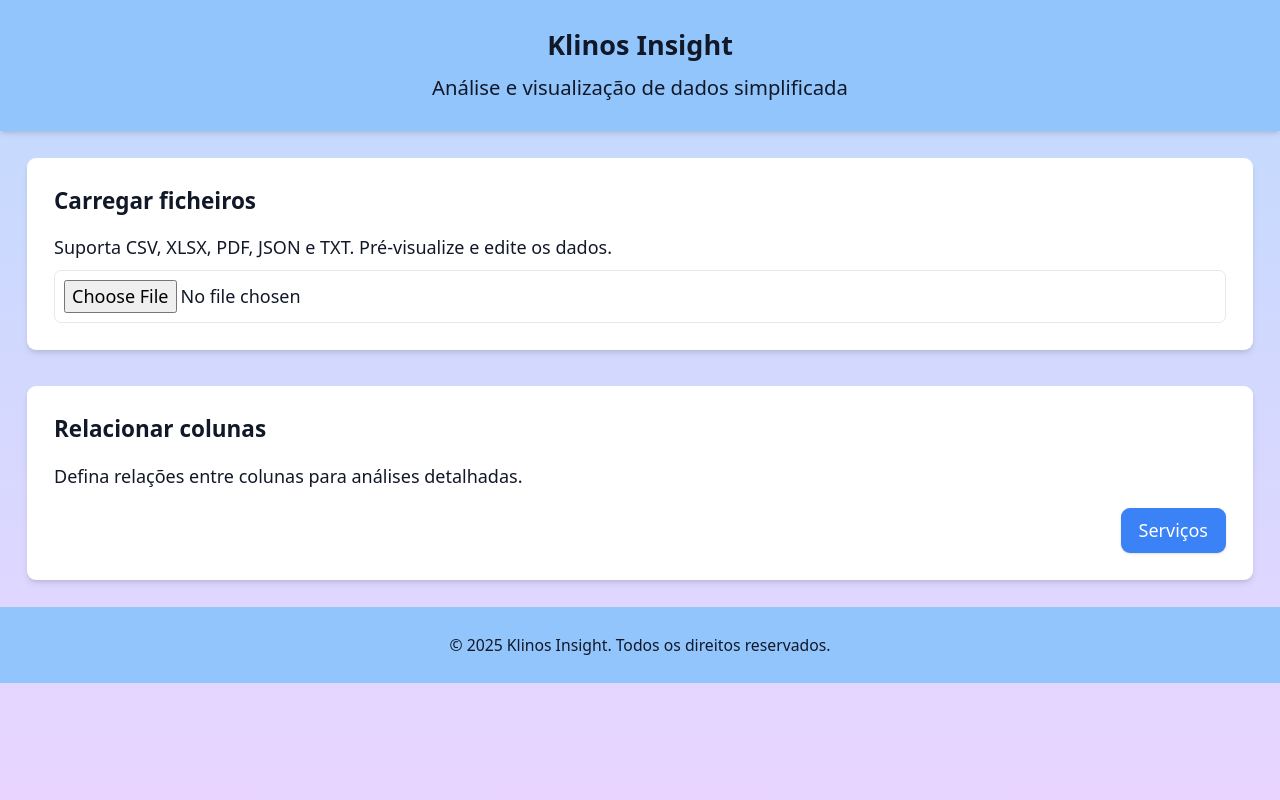
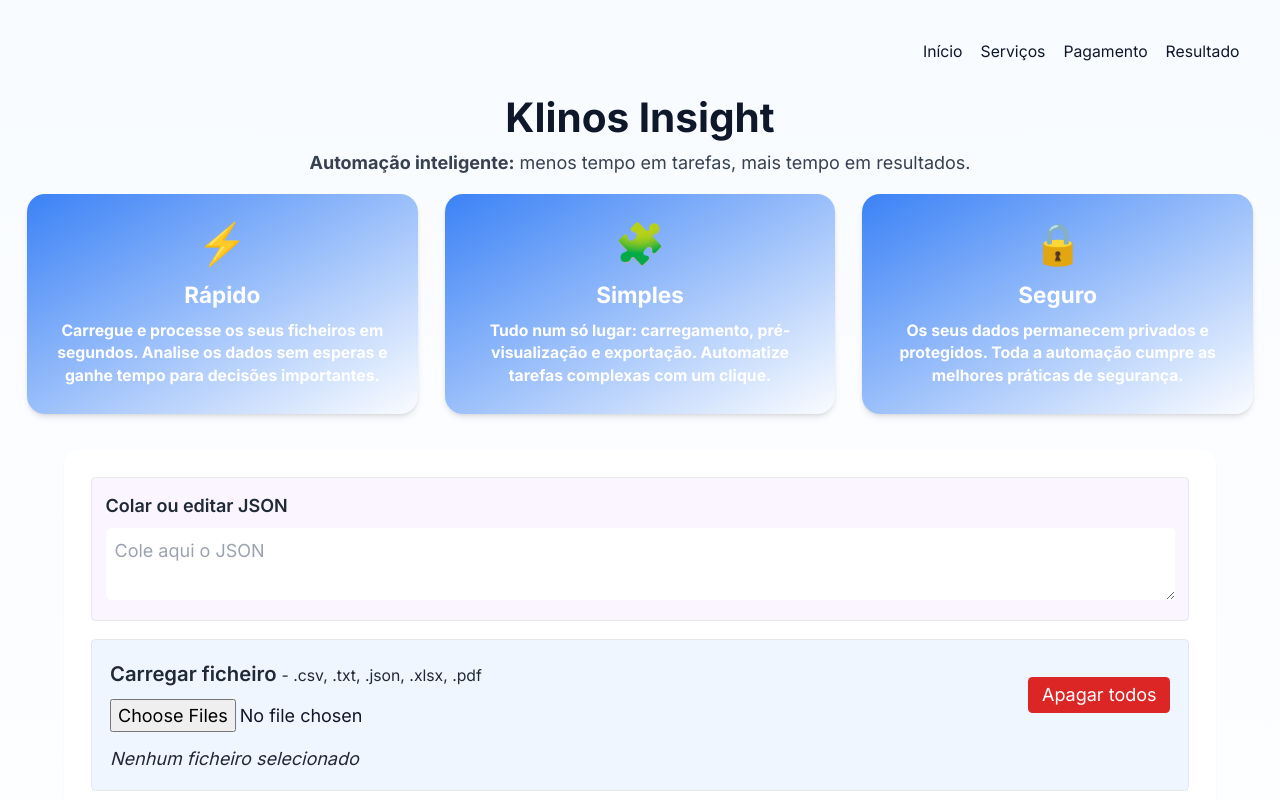
Before and after one commit to klinos3/klinos-App, a React (Create React App) app: page / in a window 1280 px wide. Shown: the top 800 px of the page. Built offline with nearby package versions, Linux system fonts and the light colour scheme.

Commit message:
update layout estetica

```diff
--- a/src/App.jsx
+++ b/src/App.jsx
@@ -1,47 +1,331 @@
-import React from "react";
+import React, { useState } from "react";
 
-function App() {
+const cards = [
+  {
+    icon: "⚡",
+    title: "Rápido",
+    description:
+      "Carregue e processe os seus ficheiros em segundos. Analise os dados sem esperas e ganhe tempo para decisões importantes.",
+  },
+  {
+    icon: "🧩",
+    title: "Simples",
+    description:
+      "Tudo num só lugar: carregamento, pré-visualização e exportação. Automatize tarefas complexas com um clique.",
+  },
+  {
+    icon: "🔒",
+    title: "Seguro",
+    description:
+      "Os seus dados permanecem privados e protegidos. Toda a automação cumpre as melhores práticas de segurança.",
+  },
+];
+
+export default function App() {
+  const [jsonInput, setJsonInput] = useState("");
+  // Cada item: { name, headers: [], rows: [] }
+  const [filesData, setFilesData] = useState([]);
+  // Relações simples: { [fileName]: "colunaEscolhida" }
+  const [relations, setRelations] = useState({});
+
+  // Parseadores
+  const parseCSV = (text) => {
+    const lines = text.split(/\r\n|\n/).filter((l) => l.length);
+    if (lines.length === 0) return { headers: [], rows: [] };
+    const headers = lines[0].split(",").map((h) => h.trim());
+    const rows = lines.slice(1).map((line) => line.split(",").map((c) => c.trim()));
+    return { headers, rows };
+  };
+
+  const parseJSON = (text) => {
+    try {
+      const data = JSON.parse(text);
+      if (Array.isArray(data) && data.length && typeof data[0] === "object") {
+        const headers = Object.keys(data[0]);
+        const rows = data.map((row) => headers.map((h) => String(row[h] ?? "")));
+        return { headers, rows };
+      }
+      // fallback: mostrar como linhas de texto
+      const lines = text.split(/\r\n|\n/).slice(0, 200);
+      return { headers: ["Conteúdo"], rows: lines.map((l) => [l]) };
+    } catch {
+      const lines = text.split(/\r\n|\n/).slice(0, 200);
+      return { headers: ["Conteúdo"], rows: lines.map((l) => [l]) };
+    }
+  };
+
+  const parseTXT = (text) => {
+    const lines = text.split(/\r\n|\n/).slice(0, 200);
+    return { headers: ["Conteúdo"], rows: lines.map((l) => [l]) };
+  };
+
+  const handleFileUpload = async (e) => {
+    const selected = Array.from(e.target.files || []);
+    if (!selected.length) return;
+
+    const readers = selected.map(
+      (file) =>
+        new Promise((resolve) => {
+          const name = file.name;
+          const reader = new FileReader();
+
+          // CSV
+          if (name.toLowerCase().endsWith(".csv")) {
+            reader.onload = (ev) => {
+              const { headers, rows } = parseCSV(ev.target.result);
+              resolve({ name, headers, rows });
+            };
+            reader.readAsText(file);
+            return;
+          }
+
+          // JSON
+          if (name.toLowerCase().endsWith(".json")) {
+            reader.onload = (ev) => {
+              const { headers, rows } = parseJSON(ev.target.result);
+              resolve({ name, headers, rows });
+            };
+            reader.readAsText(file);
+            return;
+          }
+
+          // XLSX (por agora, sem lib) → aviso
+          if (
+            name.toLowerCase().endsWith(".xlsx") ||
+            name.toLowerCase().endsWith(".xls")
+          ) {
+            resolve({
+              name,
+              headers: ["Aviso"],
+              rows: [["Pré-visualização XLSX será ativada na próxima etapa."]],
+            });
+            return;
+          }
+
+          // PDF (por agora, sem lib) → aviso
+          if (name.toLowerCase().endsWith(".pdf")) {
+            resolve({
+              name,
+              headers: ["Aviso"],
+              rows: [["Pré-visualização PDF será ativada na próxima etapa."]],
+            });
+            return;
+          }
+
+          // TXT / outros
+          reader.onload = (ev) => {
+            const { headers, rows } = parseTXT(ev.target.result);
+            resolve({ name, headers, rows });
+          };
+          reader.readAsText(file);
+        })
+    );
+
+    const parsed = await Promise.all(readers);
+    setFilesData((prev) => [...prev, ...parsed]);
+    // limpar input para permitir re-carregar o mesmo nome
+    e.target.value = "";
+  };
+
+  const removeFile = (name) => {
+    setFilesData((prev) => prev.filter((f) => f.name !== name));
+    setRelations((prev) => {
+      const copy = { ...prev };
+      delete copy[name];
+      return copy;
+    });
+  };
+
+  const removeAll = () => {
+    setFilesData([]);
+    setRelations({});
+  };
+
+  const setRelationForFile = (fileName, col) => {
+    setRelations((prev) => ({ ...prev, [fileName]: col }));
+  };
+
   return (
-    <div className="min-h-screen bg-gradient-to-b from-blue-200 to-purple-200 font-sans text-gray-900">
-      {/* Cabeçalho */}
-      <header className="p-6 bg-blue-300 shadow-md text-center">
-        <h1 className="text-2xl font-semibold">Klinos Insight</h1>
-        <p className="mt-2 text-lg">Análise e visualização de dados simplificada</p>
+    <div className="min-h-screen p-6">
+      {/* Top bar: menus à direita */}
+      <div className="flex justify-end p-3 mb-2">
+        <nav className="flex gap-4 text-sm">
+          <a className="hover:underline cursor-pointer">Início</a>
+          <a className="hover:underline cursor-pointer">Serviços</a>
+          <a className="hover:underline cursor-pointer">Pagamento</a>
+          <a className="hover:underline cursor-pointer">Resultado</a>
+        </nav>
+      </div>
+
+      {/* Nome + frase */}
+      <header className="text-center my-4">
+        <a
+          href="https://www.klinosinsight.com"
+          target="_blank"
+          rel="noopener noreferrer"
+          className="text-4xl font-bold text-brandBlue hover:underline"
+        >
+          Klinos Insight
+        </a>
+        <p className="mt-2 text-gray-700">
+          <strong>Automação inteligente:</strong> menos tempo em tarefas, mais tempo em resultados.
+        </p>
       </header>
 
-      {/* Conteúdo principal */}
-      <main className="p-6 max-w-6xl mx-auto space-y-8">
-        {/* Seção de carregar ficheiros */}
-        <section className="bg-white p-6 rounded-lg shadow-md">
-          <h2 className="text-xl font-semibold mb-4">Carregar ficheiros</h2>
-          <p className="mb-2">
-            Suporta CSV, XLSX, PDF, JSON e TXT. Pré-visualize e edite os dados.
-          </p>
+      {/* Dashboards */}
+      <section className="flex flex-col md:flex-row justify-center gap-6 mb-8">
+        {cards.map((card, idx) => (
+          <div
+            key={idx}
+            className="bg-gradient-to-br from-blue-500 to-brandPurple rounded-2xl p-6 flex-1 text-white text-center shadow-md transform transition hover:scale-105"
+          >
+            <div className="text-4xl mb-3 font-bold">{card.icon}</div>
+            <h2 className="text-xl font-bold mb-2">{card.title}</h2>
+            <p className="text-sm font-bold">{card.description}</p>
+          </div>
+        ))}
+      </section>
+
+      {/* Área principal */}
+      <section className="bg-white p-6 rounded-xl max-w-5xl mx-auto mb-10 shadow-sm">
+        {/* Colar/editar JSON */}
+        <div className="p-3 border rounded mb-4 bg-purple-50">
+          <label className="text-gray-800 font-semibold">Colar ou editar JSON</label>
+          <textarea
+            value={jsonInput}
+            onChange={(e) => setJsonInput(e.target.value)}
+            placeholder="Cole aqui o JSON"
+            className="w-full p-2 mt-2 rounded h-16 text-gray-800"
+          />
+        </div>
+
+        {/* Upload */}
+        <div className="p-4 border rounded bg-blue-50 mb-4">
+          <div className="flex items-center justify-between flex-wrap gap-3">
+            <div>
+              <div className="text-gray-800 font-semibold text-lg">
+                Carregar ficheiro{" "}
+                <span className="text-sm font-normal">
+                  - .csv, .txt, .json, .xlsx, .pdf
+                </span>
+              </div>
               <input
                 type="file"
-            accept=".csv, .xlsx, .pdf, .json, .txt"
-            className="border p-2 rounded-md w-full"
+                multiple
+                accept=".csv,.txt,.json,.xlsx,.pdf"
+                onChange={handleFileUpload}
+                className="mt-2"
               />
+            </div>
+            <div className="flex gap-2">
+              <button
+                onClick={removeAll}
+                className="bg-red-600 text-white px-3 py-1 rounded hover:bg-red-700 transition"
+              >
+                Apagar todos
+              </button>
+            </div>
+          </div>
+          {filesData.length === 0 && (
+            <p className="text-gray-800 italic mt-3">Nenhum ficheiro selecionado</p>
+          )}
+        </div>
+
+        {/* Lista de ficheiros */}
+        {filesData.map((f, index) => (
+          <div key={f.name + index} className="mb-4 border rounded bg-white">
+            <div className="flex justify-between items-center px-3 py-2 border-b">
+              <p className="font-semibold text-gray-800">
+                Ficheiro {index + 1}: {f.name} — {f.headers.length} colunas, {f.rows.length} linhas
+              </p>
+              <button
+                onClick={() => removeFile(f.name)}
+                className="text-red-600 hover:text-red-800"
+                title="Apagar este ficheiro"
+              >
+                🗑️
+              </button>
+            </div>
+
+            <div className="overflow-x-auto p-3">
+              <table className="min-w-full text-left border-collapse">
+                <thead>
+                  <tr className="bg-gray-100">
+                    {(f.headers.length ? f.headers : ["Conteúdo"]).map((h, i) => (
+                      <th key={i} className="px-2 py-1 border text-sm whitespace-nowrap">
+                        {h}
+                      </th>
+                    ))}
+                  </tr>
+                </thead>
+                <tbody>
+                  {f.rows.slice(0, 5).map((row, rIdx) => (
+                    <tr
+                      key={rIdx}
+                      className={rIdx % 2 === 0 ? "bg-white" : "bg-gray-50"}
+                    >
+                      {row.map((cell, cIdx) => (
+                        <td
+                          key={cIdx}
+                          className="px-2 py-1 border text-sm whitespace-nowrap"
+                        >
+                          {String(cell ?? "")}
+                        </td>
+                      ))}
+                    </tr>
+                  ))}
+                </tbody>
+              </table>
+            </div>
+          </div>
+        ))}
+
+        {/* Botão Serviços */}
+        <div className="flex justify-end mt-4">
+          <a
+            href="/servicos"
+            className="bg-brandBlue text-white rounded px-4 py-2 hover:bg-blue-900 transition"
+          >
+            Serviços
+          </a>
+        </div>
       </section>
 
-        {/* Seção relacionar colunas */}
-        <section className="bg-white p-6 rounded-lg shadow-md">
-          <h2 className="text-xl font-semibold mb-4">Relacionar colunas</h2>
-          <p>Defina relações entre colunas para análises detalhadas.</p>
-          <div className="mt-4 flex justify-end">
-            <button className="px-4 py-2 bg-blue-500 text-white rounded-lg shadow hover:bg-blue-600">
-              Serviços
-            </button>
+      {/* Relacionar colunas */}
+      <section className="bg-white p-6 rounded-xl max-w-5xl mx-auto mb-10 shadow-sm">
+        <h3 className="text-xl font-semibold mb-4">Relacionar colunas</h3>
+        {filesData.length > 1 ? (
+          <>
+            {filesData.map((file) => (
+              <div key={file.name} className="mb-3">
+                <label className="block font-medium mb-1">{file.name}</label>
+                <select
+                  className="border p-2 rounded w-full"
+                  onChange={(e) => setRelationForFile(file.name, e.target.value)}
+                  value={relations[file.name] || ""}
+                >
+                  <option value="">-- escolher coluna chave --</option>
+                  {file.headers.map((col, i) => (
+                    <option key={i} value={col}>
+                      {col}
+                    </option>
+                  ))}
+                </select>
               </div>
+            ))}
+            <div className="mt-4">
+              <p className="text-sm text-gray-700">Relações guardadas (por ficheiro):</p>
+              <pre className="bg-gray-50 p-2 rounded mt-2 text-sm">
+                {JSON.stringify(relations, null, 2)}
+              </pre>
+            </div>
+          </>
+        ) : (
+          <p className="text-gray-600 italic">
+            Carregue pelo menos 2 ficheiros para relacionar colunas.
+          </p>
+        )}
       </section>
-      </main>
-
-      {/* Rodapé */}
-      <footer className="p-6 bg-blue-300 text-center">
-        <p className="text-sm">© 2025 Klinos Insight. Todos os direitos reservados.</p>
-      </footer>
     </div>
   );
 }
-
-export default App;
```
Lines whose indentation alone changed are shown as unchanged.
